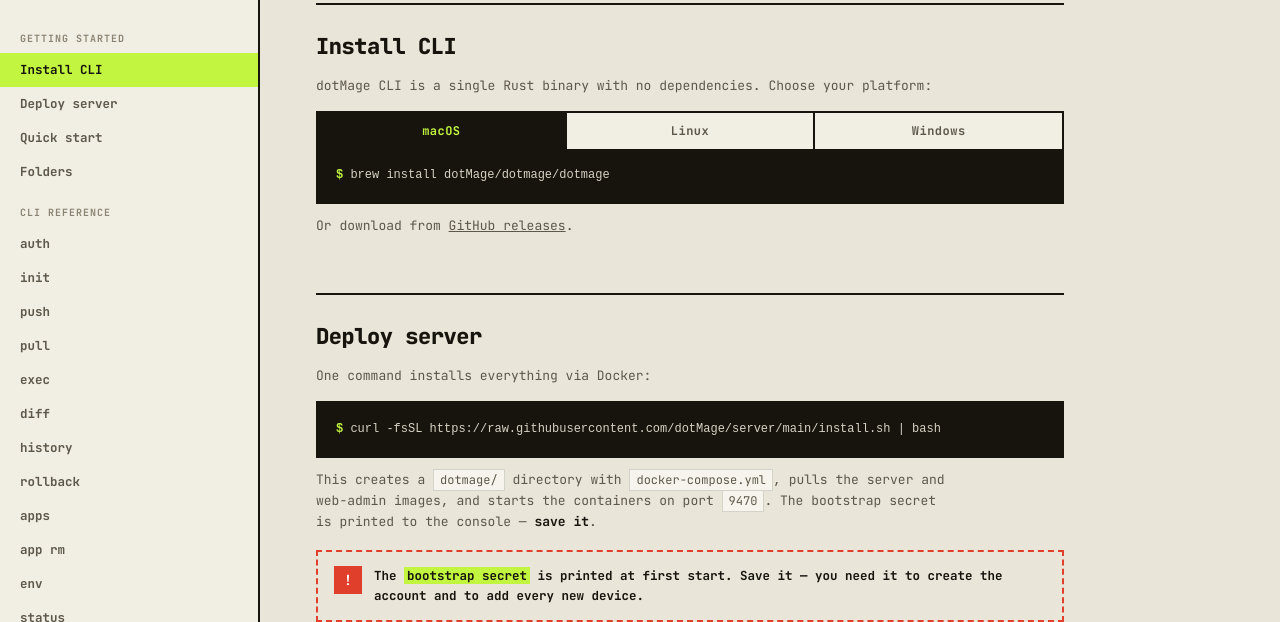
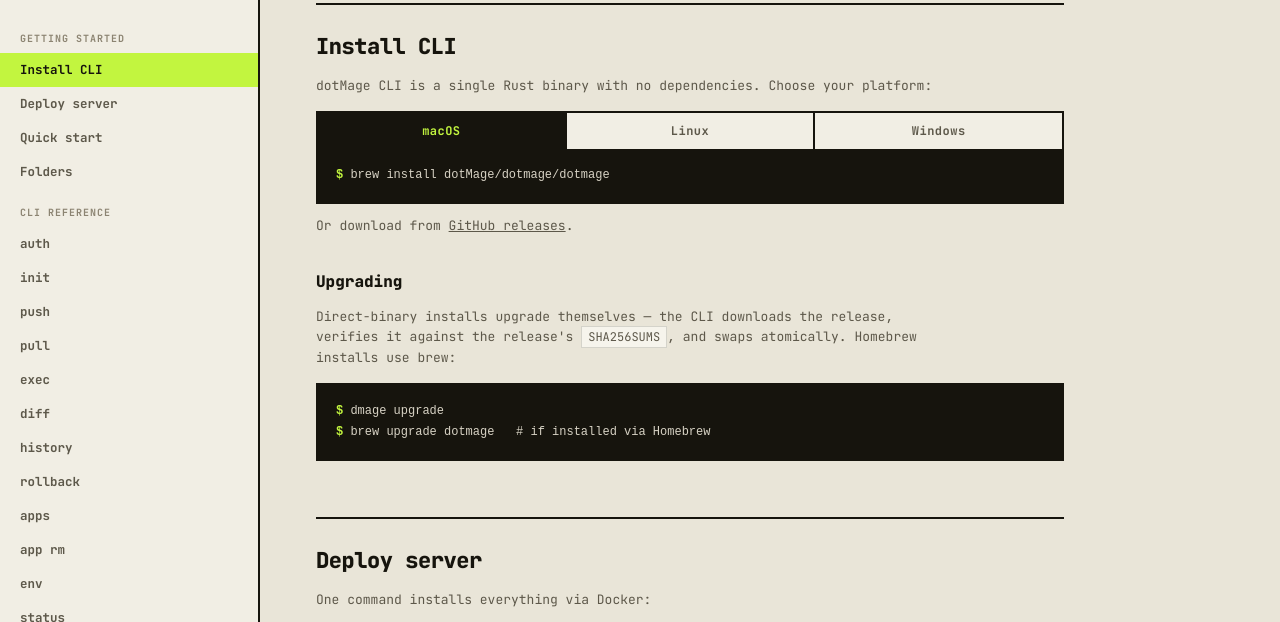
Before and after one commit to dotMage/dotmage.github.io, a plain HTML site: page docs/index.html in a window 1280 px wide. Shown: the part 170-792 px from the top of the page. Drawn offline with Linux system fonts and the light colour scheme.

Commit message:
docs: CLI upgrade instructions (en + ru)

```diff
--- a/docs/index.html
+++ b/docs/index.html
@@ -229,6 +229,11 @@
 </div>
 
 <p data-i18n="p_install2">Or download from <a href="https://github.com/dotMage/" style="text-decoration:underline">GitHub releases</a>.</p>
+
+<h3 data-i18n="h_cliupgrade">Upgrading</h3>
+<p data-i18n="p_cliupgrade">Direct-binary installs upgrade themselves — the CLI downloads the release, verifies it against the release's <code>SHA256SUMS</code>, and swaps atomically. Homebrew installs use brew:</p>
+<pre><span class="p">$</span> dmage upgrade
+<span class="p">$</span> brew upgrade dotmage   <span class="d"># if installed via Homebrew</span></pre>
 
 <h2 id="server" data-i18n="h_server">Deploy server</h2>
 <p data-i18n="p_server">One command installs everything via Docker:</p>
@@ -787,6 +792,8 @@
   h_install:"Install CLI",
   p_install:"dotMage CLI is a single Rust binary with no dependencies. Choose your platform:",
   p_install2:'Or download from <a href="https://github.com/dotMage/" style="text-decoration:underline">GitHub releases</a>.',
+  h_cliupgrade:"Upgrading",
+  p_cliupgrade:'Direct-binary installs upgrade themselves — the CLI downloads the release, verifies it against the release\'s <code>SHA256SUMS</code>, and swaps atomically. Homebrew installs use brew:',
   p_win:'Downloads the binary to <code>%LOCALAPPDATA%\\dotmage\\</code> and adds it to PATH. Restart your terminal — <code>dmage</code> works from anywhere.',
   h_server:"Deploy server",
   p_server:"One command installs everything via Docker:",
@@ -884,6 +891,8 @@
   h_install:"Установка CLI",
   p_install:"dotMage CLI — один Rust-бинарник без зависимостей. Выберите платформу:",
   p_install2:'Или скачайте с <a href="https://github.com/dotMage/" style="text-decoration:underline">GitHub releases</a>.',
+  h_cliupgrade:"Обновление",
+  p_cliupgrade:'Бинарные установки обновляются сами — CLI скачивает релиз, сверяет его с <code>SHA256SUMS</code> релиза и атомарно заменяет себя. Homebrew-установки обновляются через brew:',
   p_win:'Скачивает бинарник в <code>%LOCALAPPDATA%\\dotmage\\</code> и добавляет в PATH. После перезапуска терминала <code>dmage</code> работает отовсюду.',
   h_server:"Деплой сервера",
   p_server:"Одна команда устанавливает всё через Docker:",
```
